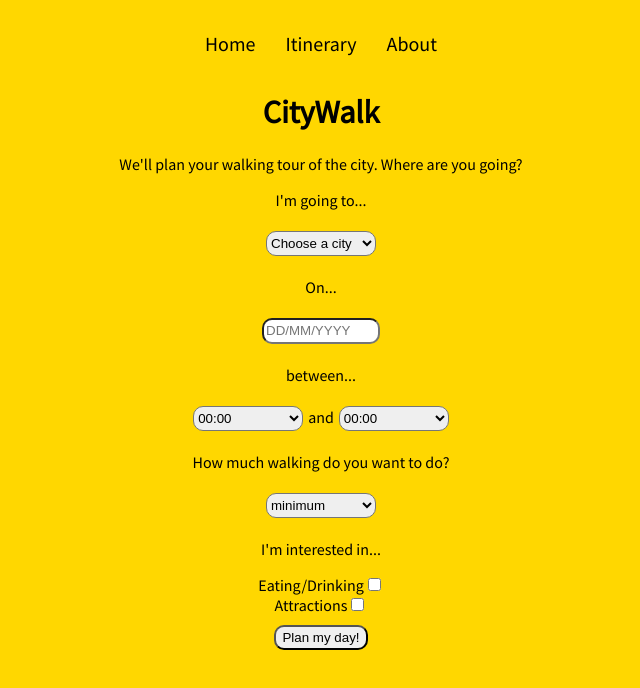
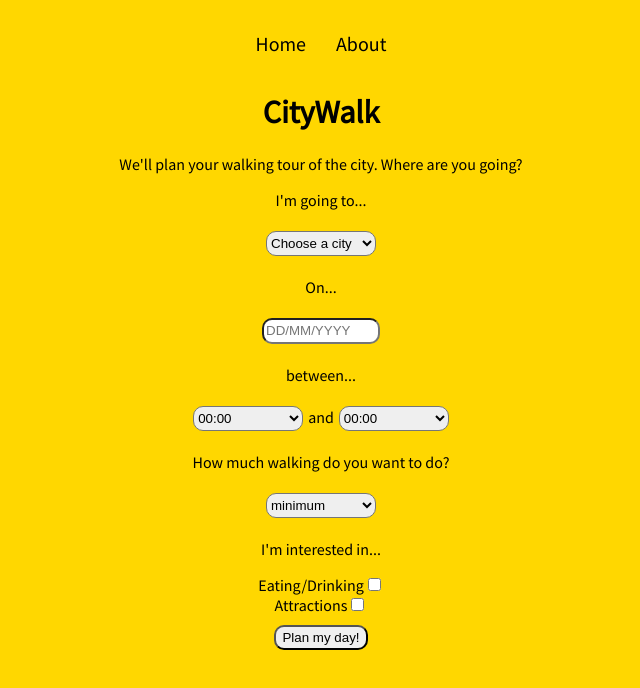
Before and after one commit to sgcook/City-Attraction-App-Frontend, a React (Create React App) app: page / in a window 1280 px wide. Shown: the top 688 px of the page, without its empty margins (319-959 px from the left). Built offline with nearby package versions, Linux system fonts and the light colour scheme.

Commit message:
conditionally rendered itinerary

```diff
--- a/src/App.js
+++ b/src/App.js
@@ -8,7 +8,7 @@ import About from "./Components/About";
 import Home from "./Components/Home";
 
 const App = () => {
-  const [markers, setMarkers] = useState([]);
+  const [markers, setMarkers] = useState(null);
   return (
     <div className="App">
       <header className="App-header">
@@ -16,7 +16,7 @@ const App = () => {
           @import
           url('https://fonts.googleapis.com/css2?family=Nunito:wght@200;300;400;500;900&family=Roboto+Mono:wght@200;400;600&family=Roboto+Slab:wght@400;600;900&family=Source+Sans+Pro:ital,wght@0,400;1,700&display=swap');
         </style>
-        <Navbar markers={markers}/>
+        <Navbar markers={markers} />
       </header>
       <Routes>
         <Route exact path="/" element={<Home />} />
--- a/src/Components/Navbar.js
+++ b/src/Components/Navbar.js
@@ -10,6 +10,7 @@ const Navbar = ({ markers }) => {
         <Link className="navbar-item" to="/">
           Home
         </Link>
+        {console.log(markers)}
         {markers && (
           <Link className="navbar-item" to="/itinerary">
             Itinerary
```
